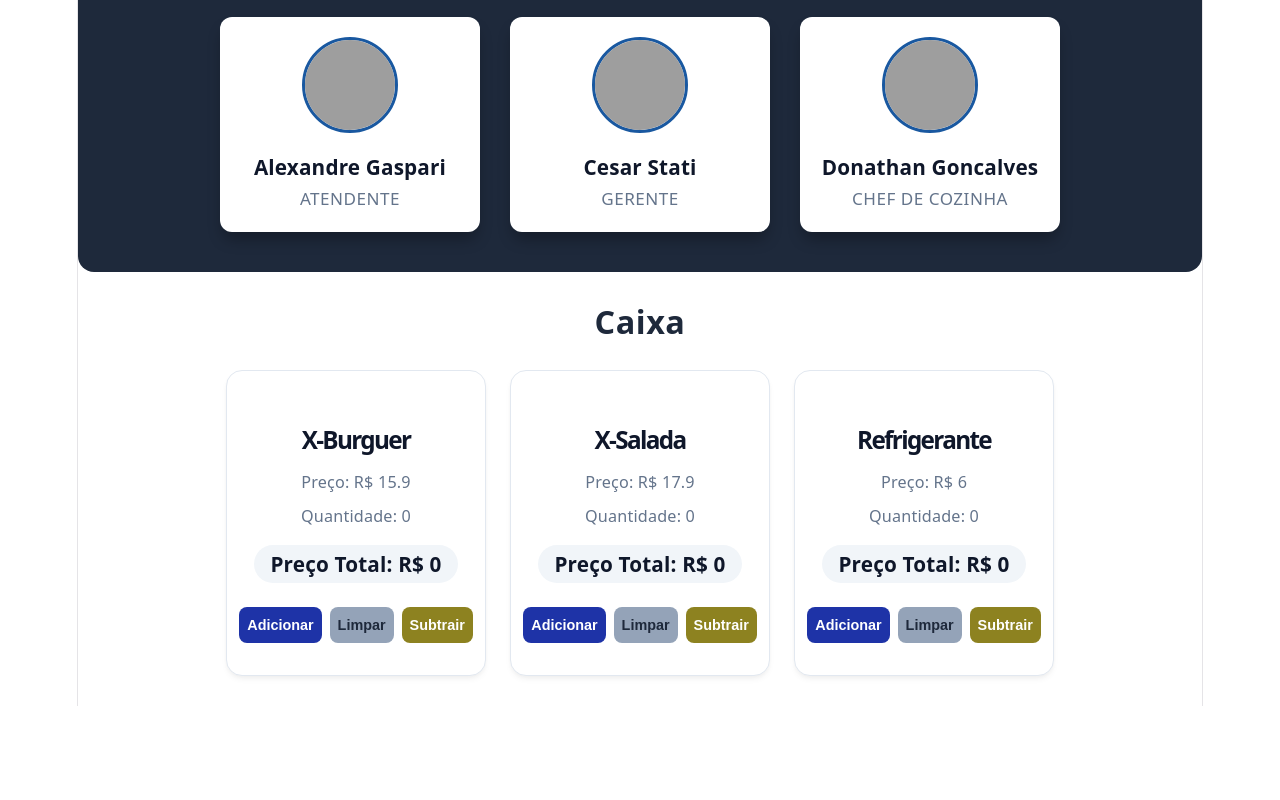
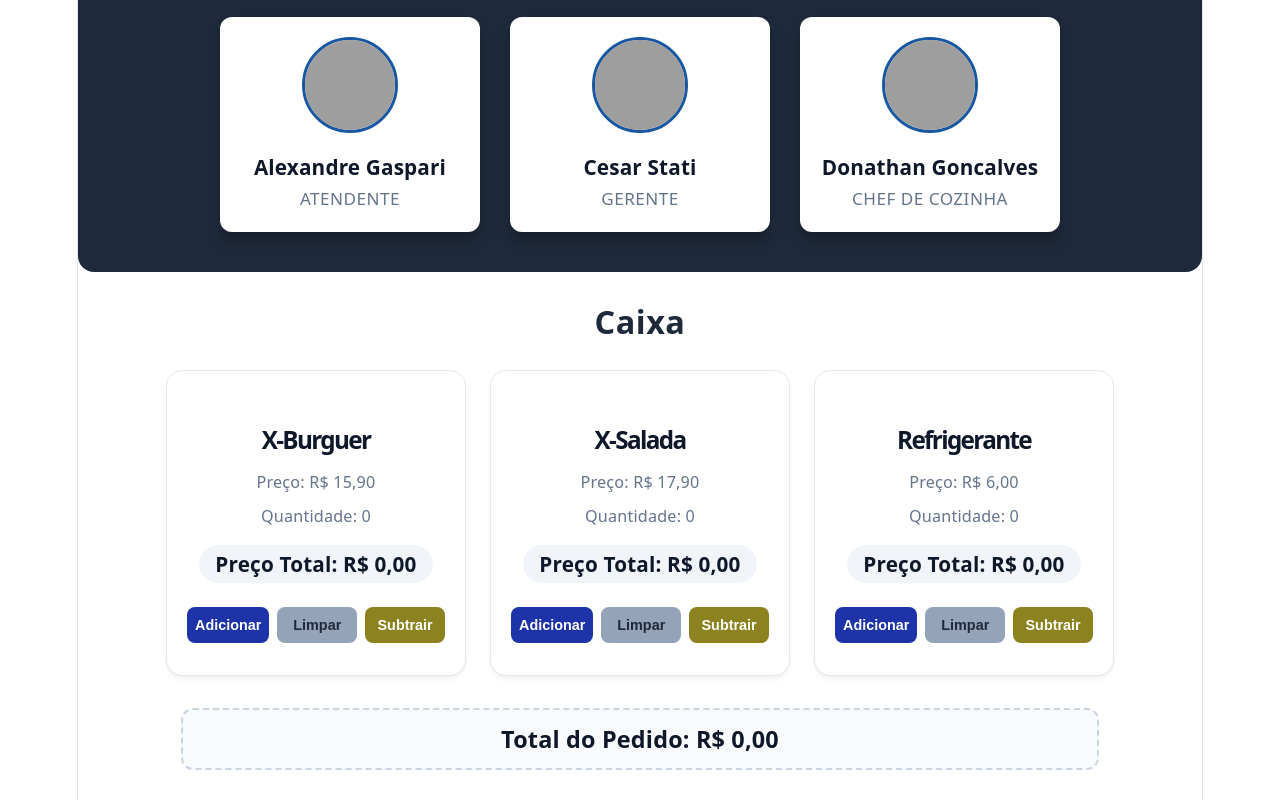
Before and after one commit to leopdasilva/projeto-pa, a React (Vite) app: page / in a window 1280 px wide. Shown: the part 1354-2154 px from the top of the page. Before the commit the page ends 2060 px from the top, so only its background shows below. Built offline with nearby package versions, Linux system fonts and the light colour scheme; grey boxes are pictures that could not be loaded.

Commit message:
Total do pedido adicionado

```diff
--- a/src/App.jsx
+++ b/src/App.jsx
@@ -1,3 +1,4 @@
+import { useState } from 'react';
 import Header from "./componentes/Header";
 import Login from "./componentes/Login";
 import CardProduto from "./componentes/Card-prod";
@@ -5,11 +6,21 @@ import Funcionario from "./componentes/Funcionario";
 import Contador from "./componentes/contador";
 
 function App() {
+  // O estado para acumular o valor total de tudo
+  const [totalGeral, setTotalGeral] = useState(0);
+
+  // Função simples que soma ou subtrai os valores enviados pelos cards
+  const atualizarTotalGeral = (valor) => {
+    setTotalGeral((prev) => prev + valor);
+  };
+
   return (
     <>
+      {/* Header e caixa de Login */}
       <Header titulo="Lanchonete Xpress" subtitulo="A entrega mais rápida da região"/>
       <Login login="Login"/>
 
+      {/* Container com os cards sobre os produtos */}
       <div className="produtos-container">
         <h2 className="titulo-cardapio">Cardápio</h2>
         <div className="produtos-cards-wrapper">
@@ -19,6 +30,7 @@ function App() {
         </div>
       </div>
 
+      {/* Container com os cards sobre os funcionários */}
       <div className="funcionarios-container">
           <h2 className="titulo-funcionarios">Funcionários</h2>
           <div className="funcionarios-cards-wrapper">
@@ -28,12 +40,17 @@ function App() {
           </div>
       </div>
 
+      {/* Container com os cards sobre o caixa e o valor total */}
       <div className="contador-container">
-        <h2 className ="titulo-contador">Caixa</h2>
+        <h2 className="titulo-contador">Caixa</h2>
         <div className="contador-cards-wrapper">
-          <Contador nome="X-Burguer" preco={15.90}/>
-          <Contador nome="X-Salada" preco={17.90}/>
-          <Contador nome="Refrigerante" preco={6.00}/>
+          <Contador nome="X-Burguer" preco={15.90} onPrecoChange={atualizarTotalGeral}/>
+          <Contador nome="X-Salada" preco={17.90} onPrecoChange={atualizarTotalGeral}/>
+          <Contador nome="Refrigerante" preco={6.00} onPrecoChange={atualizarTotalGeral}/>
+        </div>
+
+        <div className="total-geral-caixa">
+          <h3>Total do Pedido: R$ {totalGeral.toFixed(2).replace('.', ',')}</h3>
         </div>
       </div>
 
--- a/src/componentes/Contador.css
+++ b/src/componentes/Contador.css
@@ -1,4 +1,4 @@
-/* Corrigido para bater com a tag do HTML */
+/* Estilo do Título da Seção do Caixa */
 .titulo-contador {
     color: #1e293b !important;
     font-size: 1.8rem;
@@ -10,7 +10,7 @@
     width: 100%;
 }
 
-/* O container do bloco do Caixa */
+/* O container principal do bloco do Caixa */
 .contador-container {
     width: 100%;
     margin: 30px 0;
@@ -21,12 +21,12 @@
     display: flex;
     flex-direction: row;
     justify-content: center;
-    gap: 24px; /* Aumentado o espaço entre os cards */
+    gap: 24px;
     flex-wrap: wrap;
     width: 100%;
 }
 
-/* Garante que a estrutura interna de cada card do Contador ocupe o espaço correto */
+/* Estrutura interna de cada card do Contador */
 .card-pedido {
     display: flex;
     flex-direction: column;
@@ -35,12 +35,12 @@
     background-color: #ffffff;
     border: 1px solid #e2e8f0;
     border-radius: 16px;
-    padding: 24px 20px 32px 20px; /* Aumentado o padding inferior (32px) para os botões NUNCA vazarem */
-    width: 260px; /* Aumentado levemente para acomodar melhor os botões */
+    padding: 24px 20px 32px 20px;
+    width: 300px;
     box-shadow: 0 4px 6px -1px rgba(0, 0, 0, 0.05), 0 2px 4px -1px rgba(0, 0, 0, 0.03);
     transition: all 0.3s ease;
     box-sizing: border-box;
-    overflow: hidden; /* Evita qualquer tipo de vazamento visual */
+    overflow: hidden;
 }
 
 .card-pedido:hover {
@@ -63,14 +63,14 @@
     margin: 4px 0;
 }
 
-/* Estilo para destacar o preço total */
+/* Estilo para destacar o preço total de cada lanche */
 .card-pedido p:last-of-type {
-    color: #0f172a; /* Cor mais escura e chique */
+    color: #0f172a;
     font-size: 1.15rem;
     font-weight: 700;
     margin-top: 12px;
-    margin-bottom: 24px; /* Espaço seguro antes dos botões */
-    background-color: #f1f5f9; /* Fundo sutil para destacar o total */
+    margin-bottom: 24px;
+    background-color: #f1f5f9;
     padding: 6px 16px;
     border-radius: 20px;
 }
@@ -85,8 +85,7 @@
     box-sizing: border-box;
 }
 
-/* Nova base moderna e minimalista para os botões */
-.card-pedido button,
+/* Base minimalista para os botões do card */
 .contador-botoes button {
     color: #ffffff;
     border: none;
@@ -99,17 +98,16 @@
     transition: all 0.2s ease;
 }
 
-/* Efeito sutil de clique */
-.card-pedido button:active,
+/* Efeito sutil de clique nos botões */
 .contador-botoes button:active {
     transform: scale(0.96);
 }
 
 /* =================================================== */
-/*   PALETA DE CORES ATUALIZADA (MODERNA E ELEGANTE)   */
+/*             SUTIS CUSTOMIZADAS DE CORES             */
 /* =================================================== */
 
-/* Adicionar: Verde Menta / Sálvia sofisticado */
+/* Adicionar (Seu tom azul escuro) */
 .btn-adicionar {
     background-color: #1e33a7 !important;
 }
@@ -117,19 +115,44 @@
     background-color: #4c62da !important;
 }
 
-/* Limpar: Cinza Ardósia neutro e limpo */
+/* Limpar (Seu tom cinza neutro) */
 .btn-limpar {
     background-color: #94a3b8 !important;
-    color: #1e293b !important; /* Texto escuro para melhor contraste */
+    color: #1e293b !important;
 }
 .btn-limpar:hover {
     background-color: #cbd5e1 !important;
 }
 
-/* Subtrair: Terracota / Coral Queimado suave */
-.btn-subtrair, button[className*="subtrair"] {
+/* Subtrair (Seu tom mostarda/oliva) */
+.btn-subtrair {
     background-color: #8d8220 !important;
 }
-.btn-subtrair:hover, button[className*="subtrair"]:hover {
+.btn-subtrair:hover {
     background-color: #665e18 !important;
 }
+
+/* =================================================== */
+/*          ESTILO DA BARRA DO TOTAL DE TUDO           */
+/* =================================================== */
+.total-geral-caixa {
+    display: flex;
+    justify-content: center;
+    align-items: center;
+    background-color: #f8fafc;
+    border: 2px dashed #cbd5e1;
+    color: #0f172a;
+    padding: 16px 24px;
+    border-radius: 12px;
+    width: 100%;
+    max-width: 918px; /* Alinha perfeitamente com a largura máxima dos 3 cards de 290px + as lacunas (gaps) */
+    margin: 32px auto 0 auto;
+    box-sizing: border-box;
+    text-align: center;
+}
+
+.total-geral-caixa h3 {
+    font-size: 1.3rem;
+    font-weight: 700;
+    margin: 0;
+}
--- a/src/componentes/Contador.jsx
+++ b/src/componentes/Contador.jsx
@@ -1,7 +1,7 @@
 import { useState } from 'react';
 import './Contador.css';
 
-function Contador({ nome, preco }) {
+function Contador({ nome, preco, onPrecoChange }) {
     const [quantidade, setQuantidade] = useState(0);
     const precoTotal = quantidade * preco;
 
@@ -9,14 +9,13 @@ function Contador({ nome, preco }) {
         <div className='card-pedido'>
             <h1>{nome}</h1>
 
-            <p>Preço: R$ {preco}</p>
+            <p>Preço: R$ {preco.toFixed(2).replace('.', ',')}</p>
             <p>Quantidade: {quantidade}</p>
-            <p>Preço Total: R$ {precoTotal}</p>
+            <p>Preço Total: R$ {precoTotal.toFixed(2).replace('.', ',')}</p>
 
             <div className="contador-botoes">
-                <button className="btn-adicionar" onClick={() => setQuantidade(quantidade + 1)}>Adicionar</button>
-                <button className="btn-limpar" onClick={() => setQuantidade(0)}>Limpar</button>
-                <button className="btn-subtrair" onClick={() => { if (quantidade > 0)setQuantidade(quantidade - 1) }}>Subtrair</button>
+                <button className="btn-adicionar" onClick={() => {setQuantidade(quantidade + 1);onPrecoChange(preco); }}>Adicionar</button><button className="btn-limpar" onClick={() => {onPrecoChange(-precoTotal); setQuantidade(0);}}>Limpar</button>
+                <button className="btn-subtrair" onClick={() => { if (quantidade > 0) {setQuantidade(quantidade - 1);onPrecoChange(-preco); }}}>Subtrair</button>
             </div>
         </div>
     );
```
